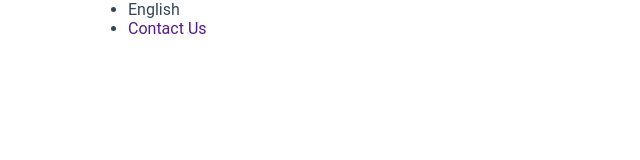
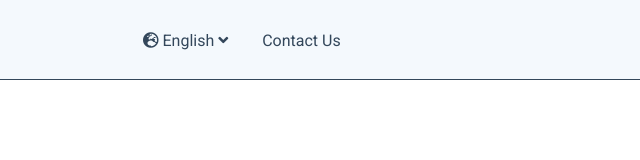
Before and after one commit to andreamazza84/htmlcss-hubspot, a plain HTML site: page index.html in a window 1280 px wide. Shown: the whole page, without its empty margins (0-640 px from the left). Drawn offline with Linux system fonts and the light colour scheme.

Commit message:
Menu-left header

```diff
--- a/assets/css/style.css
+++ b/assets/css/style.css
@@ -12,6 +12,12 @@ body{
 .container{
   width: 80%;
   margin: auto;
+}
+.col25{
+  width: 25%;
+}
+.col50{
+  width: 50%;
 }
 .fix{
   content: "";
@@ -64,13 +70,30 @@ body{
 .font_blue{
   color: #33475b;
 }
-/* /utility */
+/* /UTILITY */
 
-/* header */
+/* HEADER */
 .sct1h {
-  height: 150px;
+  width: 100%;
+  height: 80px;
+  border-bottom: 1px solid
 }
 
-.left_menu a{
+.sct1h .menu{
+  position: relative;
+  height: 100%;
+}
+
+.sct1h .left_menu{
+  position: absolute;
+  top: 50%;
+  transform: translate(0, -50%);
+}
+
+.sct1h .left_menu span{
+  /* list-style-type: none; */
+  margin: 0 15px 0 15px;
+}
+.sct1h .left_menu a{
   text-decoration: none;
 }
--- a/index.html
+++ b/index.html
@@ -3,20 +3,23 @@
   <head>
     <meta charset="utf-8">
     <link rel="stylesheet" href="https://cdnjs.cloudflare.com/ajax/libs/font-awesome/5.15.1/css/all.min.css" integrity="sha512-+4zCK9k+qNFUR5X+cKL9EIR+ZOhtIloNl9GIKS57V1MyNsYpYcUrUeQc9vNfzsWfV28IaLL3i96P9sdNyeRssA==" crossorigin="anonymous" />
+    <link href="https://fonts.googleapis.com/css2?family=Roboto:ital,wght@0,300;0,400;0,500;0,700;0,900;1,300;1,400;1,500;1,700;1,900&display=swap" rel="stylesheet">
     <link rel="stylesheet" href="assets/css/style.css">
     <title>HubSpot</title>
   </head>
 
   <body>
-    <header class="container">
-      <section class="sct1h font_blue bg_lite_blue">
-        <div class="left_menu">
-          <ul>
-            <li>English</li>
-            <li><a href="">Contact Us</a></li>
-          </ul>
-        </div>
-        <!-- /left-menu -->
+    <header>
+      <section class="sct1h font_blue bg_lt_grey">
+      <div class="menu container fix">
+        <div class="left_menu fl col50">
+          <span><i class="fas fa-globe-europe"></i> English <i class="fas fa-angle-down"></i><span>
+          <span>Contact Us</span>
+
+          </div>
+          <!-- /left-menu -->
+      </div>
+      <!-- /.menu -->
       </section>
       <section class="sct2h"></section>
     </header>
```
